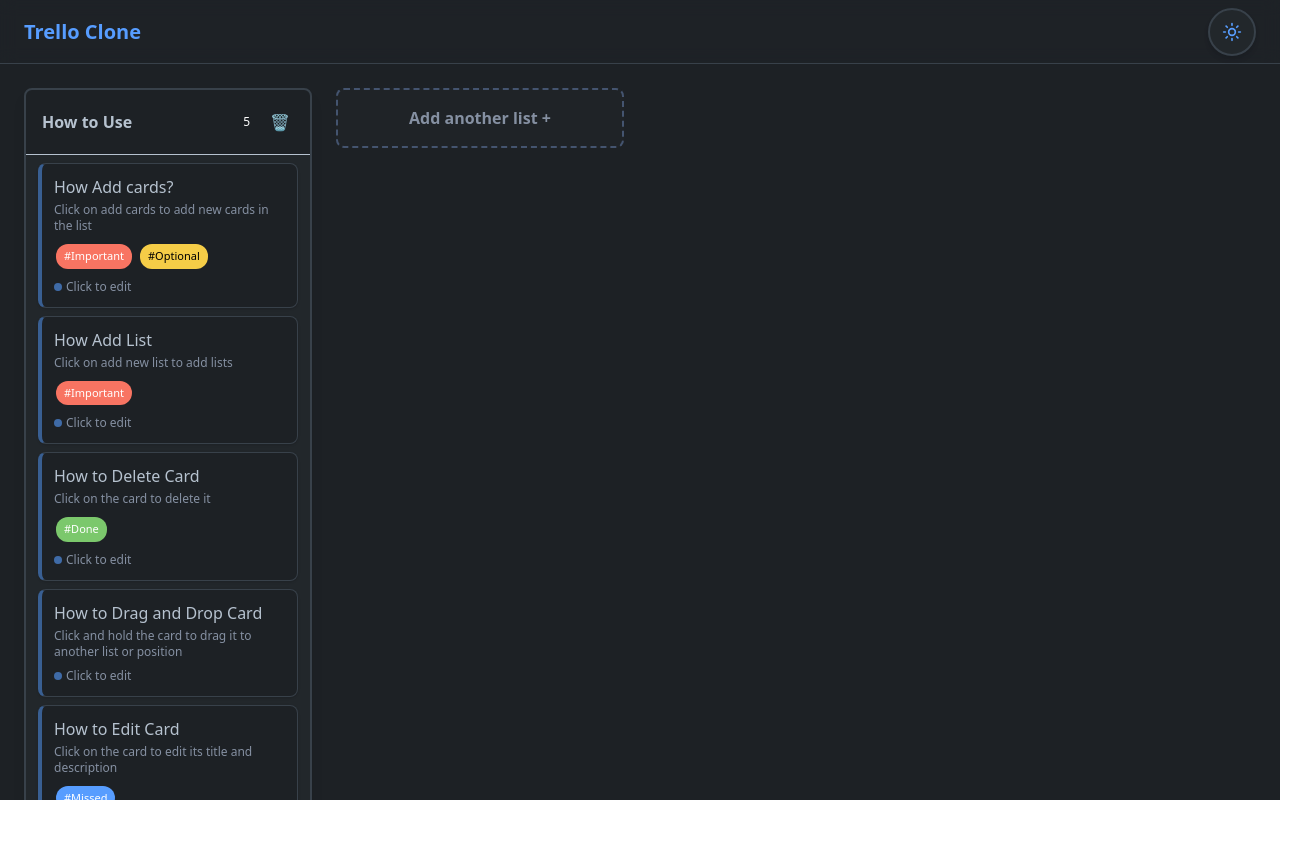
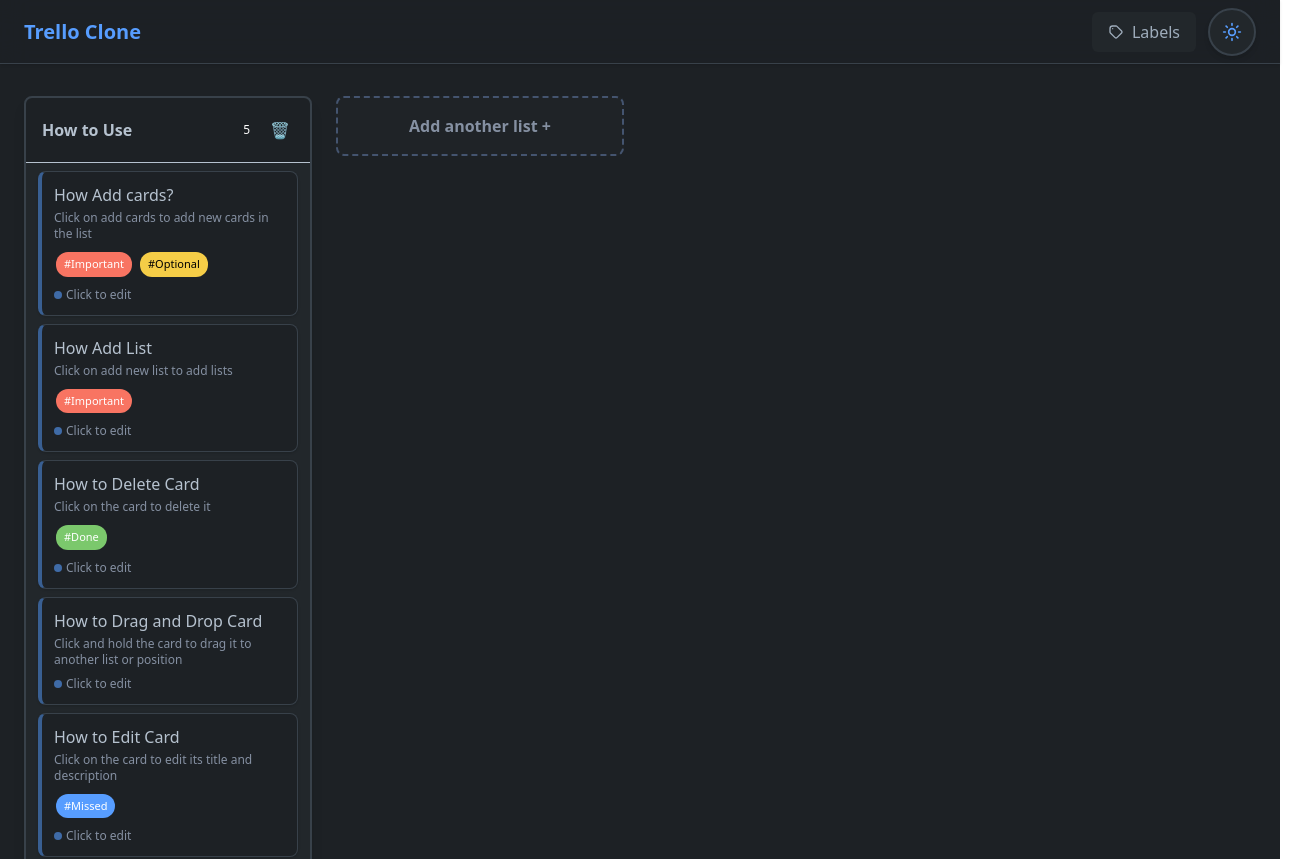
Before and after one commit to Ayush-Tak/taskflow-pro, a React (Vite) app: page / in a window 1280 px wide. Shown: the top 859 px of the page, 1311 px wide, since content can reach past the window. Before the commit the page ends 800 px from the top, so only its background shows below. Built offline with nearby package versions, Linux system fonts and the light colour scheme.

Commit message:
fix: header overlap with board content

```diff
--- a/src/components/Board.jsx
+++ b/src/components/Board.jsx
@@ -1,4 +1,4 @@
-import { useState } from "react";
+import { useState, useMemo } from "react";
 import { DndContext, DragOverlay } from "@dnd-kit/core";
 import { SortableContext, horizontalListSortingStrategy } from "@dnd-kit/sortable";
 import { useBoard } from "../contexts/BoardContext";
@@ -7,6 +7,7 @@
 import List from "./List";
 import Card from "./Card";
 import { ThemeToggleButton } from "./ThemeToggleButton";
+import LabelSidebar from "./LabelSidebar";
 
 
 /**
@@ -24,9 +25,45 @@
   // Local state for managing "Add List" form
   const [isAddingList, setIsAddingList] = useState(false);     // Toggle for showing add list form
   const [newListTitle, setNewListTitle] = useState("");        // Input value for new list title
+  const [isLabelSidebarOpen, setIsLabelSidebarOpen] = useState(false); // Toggle for label sidebar
 
   // Get configured handlers for board actions
   const { handleAddList, handleCancelListAdd } = createBoardHandlers(dispatch);
+
+  // Filter lists based on active label filters
+  const filteredBoardData = useMemo(() => {
+    console.log('Board filtering - activeFilters:', boardData.activeFilters);
+    console.log('Board filtering - total cards before filtering:',
+      boardData.lists.reduce((total, list) => total + list.cards.length, 0)
+    );
+
+    if (!boardData.activeFilters || boardData.activeFilters.length === 0) {
+      console.log('No active filters, returning original data');
+      return boardData;
+    }
+
+    const result = {
+      ...boardData,
+      lists: boardData.lists.map(list => ({
+        ...list,
+        cards: list.cards.filter(card => {
+          const hasMatchingLabel = boardData.activeFilters.some(filterId =>
+            card.labelIds && card.labelIds.includes(filterId)
+          );
+          if (hasMatchingLabel) {
+            console.log('Card matches filter:', card.title, card.labelIds);
+          }
+          return hasMatchingLabel;
+        })
+      }))
+    };
+
+    console.log('Board filtering - total cards after filtering:',
+      result.lists.reduce((total, list) => total + list.cards.length, 0)
+    );
+
+    return result;
+  }, [boardData]);
 
   return (
     // DndContext provides drag-and-drop functionality to all child components
@@ -37,24 +74,63 @@
       onDragCancel={onDragCancel}
     >
       {/* Main board container */}
-      <div className="relative h-screen bg-background text-foreground">
+      <div className="min-h-screen bg-background text-foreground">
 
         {/* Fixed header bar */}
-        <div className="absolute top-0 left-0 right-0 h-16 bg-secondary/30 backdrop-blur-sm border-b border-border z-10">
+        <div className="fixed top-0 left-0 right-0 h-16 bg-background/95 backdrop-blur-md border-b border-border z-30 shadow-sm">
           <div className="flex items-center justify-between h-full px-6">
             <h1 className="text-xl font-bold text-primary">Trello Clone</h1>
+            <div className="flex items-center space-x-3">
+              <button
+                onClick={() => setIsLabelSidebarOpen(true)}
+                className={`px-4 py-2 rounded-md transition-colors flex items-center space-x-2 relative ${
+                  boardData.activeFilters && boardData.activeFilters.length > 0
+                    ? "bg-primary text-primary-foreground"
+                    : "bg-secondary text-secondary-foreground hover:bg-secondary/80"
+                }`}
+                title="Manage Labels"
+              >
+                <svg className="w-4 h-4" fill="none" stroke="currentColor" viewBox="0 0 24 24">
+                  <path strokeLinecap="round" strokeLinejoin="round" strokeWidth={2} d="M7 7h.01M7 3h5c.512 0 1.024.195 1.414.586l7 7a2 2 0 010 2.828l-7 7a2 2 0 01-2.828 0l-7-7A1.994 1.994 0 013 12V7a4 4 0 014-4z" />
+                </svg>
+                <span>Labels</span>
+                {boardData.activeFilters && boardData.activeFilters.length > 0 && (
+                  <span className="bg-primary-foreground text-primary text-xs rounded-full w-5 h-5 flex items-center justify-center font-medium">
+                    {boardData.activeFilters.length}
+                  </span>
+                )}
+              </button>
               <ThemeToggleButton />
+            </div>
           </div>
         </div>
 
         {/* Scrollable board content area */}
-        <div className="pt-16 h-full w-full overflow-x-auto board-container">
-          <div className="flex items-start p-6 space-x-6 min-w-max">
+        <div className="pt-24 pb-6 h-full w-full overflow-x-auto board-container">
+          <div className="px-6">
+            {/* Active Filter Indicator */}
+            {boardData.activeFilters && boardData.activeFilters.length > 0 && (
+              <div className="mb-4 p-3 bg-primary/10 border border-primary/20 rounded-lg">
+                <div className="flex items-center justify-between">
+                  <span className="text-sm font-medium text-primary">
+                    Filtering by {boardData.activeFilters.length} label{boardData.activeFilters.length > 1 ? 's' : ''}
+                  </span>
+                  <button
+                    onClick={() => setIsLabelSidebarOpen(true)}
+                    className="text-xs text-primary hover:text-primary/80 underline"
+                  >
+                    Manage filters
+                  </button>
+                </div>
+              </div>
+            )}
 
+            {/* Board Lists */}
+            <div className="flex items-start space-x-6 min-w-max">
               {/* Sortable context for list reordering */}
-            <SortableContext items={boardData.lists.map(list => list.id)} strategy={horizontalListSortingStrategy}>
-              {/* Render each list */}
-              {boardData.lists.map((list) => (
+              <SortableContext items={filteredBoardData.lists.map(list => list.id)} strategy={horizontalListSortingStrategy}>
+                {/* Render each list with filtered data */}
+                {filteredBoardData.lists.map((list) => (
                   <List key={list.id} list={list} />
                 ))}
               </SortableContext>
@@ -95,6 +171,7 @@
             </div>
           </div>
         </div>
+      </div>
 
       {/* Drag overlay - shows dragged item while dragging */}
       <DragOverlay>
@@ -113,6 +190,12 @@
           </div>
         ) : null}
       </DragOverlay>
+
+      {/* Label Sidebar */}
+      <LabelSidebar
+        isOpen={isLabelSidebarOpen}
+        onClose={() => setIsLabelSidebarOpen(false)}
+      />
     </DndContext>
   );
 };
```
Lines whose indentation alone changed are shown as unchanged.
